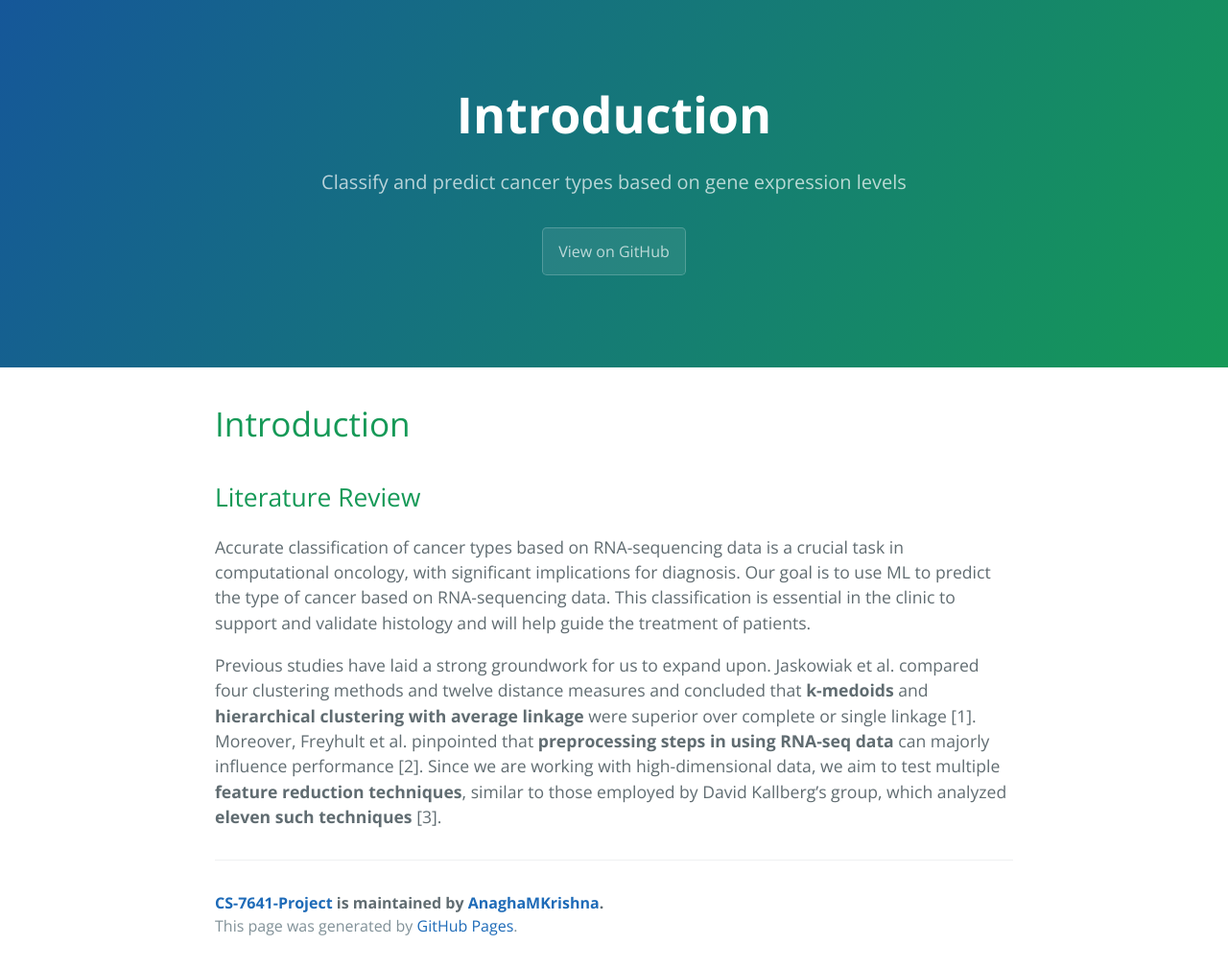
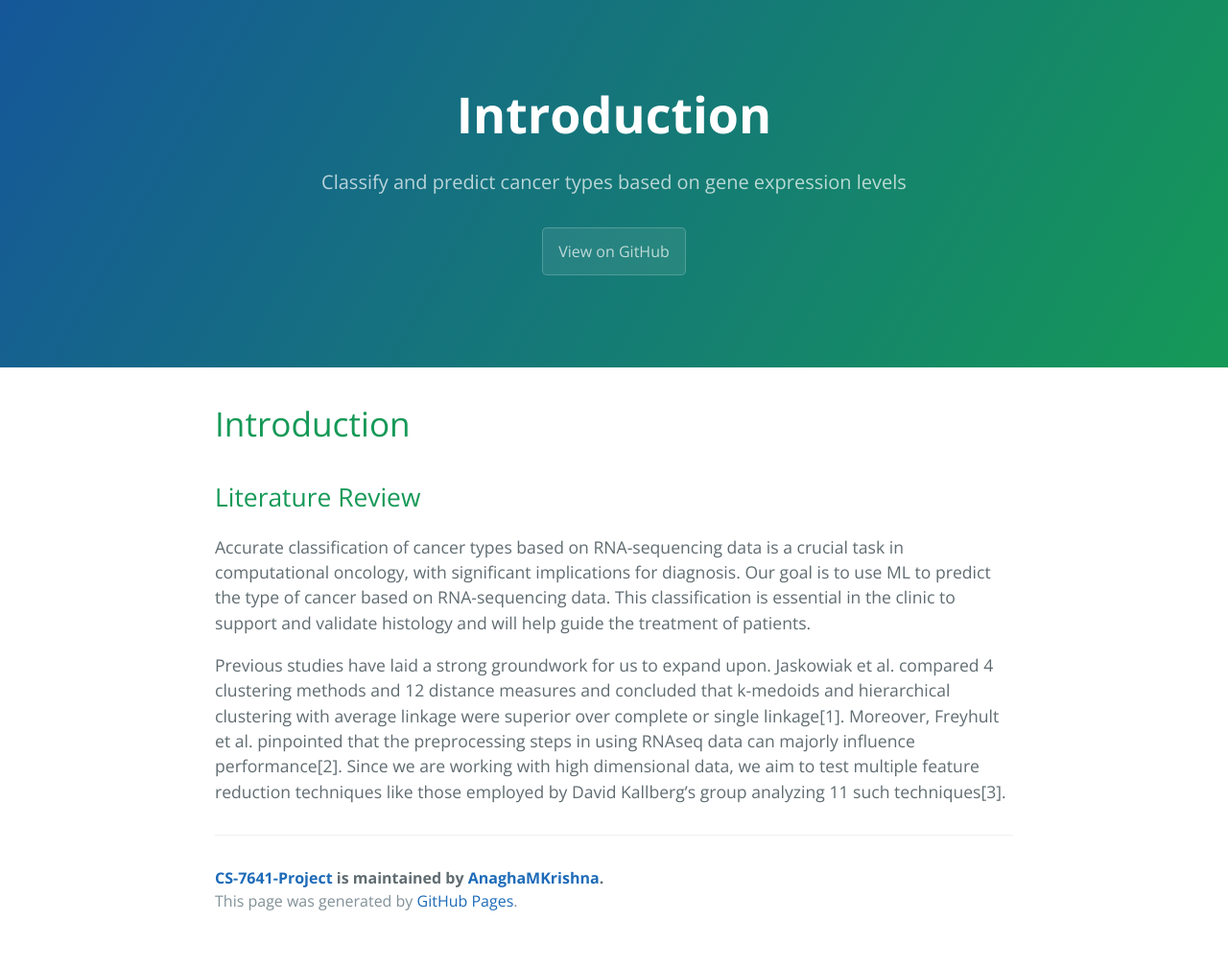
Before and after one commit to AnaghaMKrishna/CS-7641-Project, a Jekyll site: the page built from mid_point_report.md, in a window 1280 px wide. Shown: the whole page at 96% size. Built offline with Jekyll 4.4.1, drawn with Linux system fonts in a browser that asks for light colours; our own code applies the rules of GitHub Pages for plain Markdown files; after the commit the page ends 983 px from its top, so only the background shows below that.

Commit message:
changes in report

```diff
--- a/mid_point_report.md
+++ b/mid_point_report.md
@@ -4,4 +4,4 @@
 
 Accurate classification of cancer types based on RNA-sequencing data is a crucial task in computational oncology, with significant implications for diagnosis. Our goal is to use ML to predict the type of cancer based on RNA-sequencing data. This classification is essential in the clinic to support and validate histology and will help guide the treatment of patients.
 
-Previous studies have laid a strong groundwork for us to expand upon. Jaskowiak et al. compared four clustering methods and twelve distance measures and concluded that **k-medoids** and **hierarchical clustering with average linkage** were superior over complete or single linkage [1]. Moreover, Freyhult et al. pinpointed that **preprocessing steps in using RNA-seq data** can majorly influence performance [2]. Since we are working with high-dimensional data, we aim to test multiple **feature reduction techniques**, similar to those employed by David Kallberg’s group, which analyzed **eleven such techniques** [3].
+ Previous studies have laid a strong groundwork for us to expand upon. Jaskowiak et al. compared 4 clustering methods and 12 distance measures and concluded that k-medoids and hierarchical clustering with average linkage were superior over complete or single linkage[1]. Moreover, Freyhult et al. pinpointed that the preprocessing steps in using RNAseq data can majorly influence performance[2]. Since we are working with high dimensional data, we aim to test multiple feature reduction techniques like those employed by David Kallberg’s group analyzing 11 such techniques[3].
```
Also changed, not shown: 1 other file.
